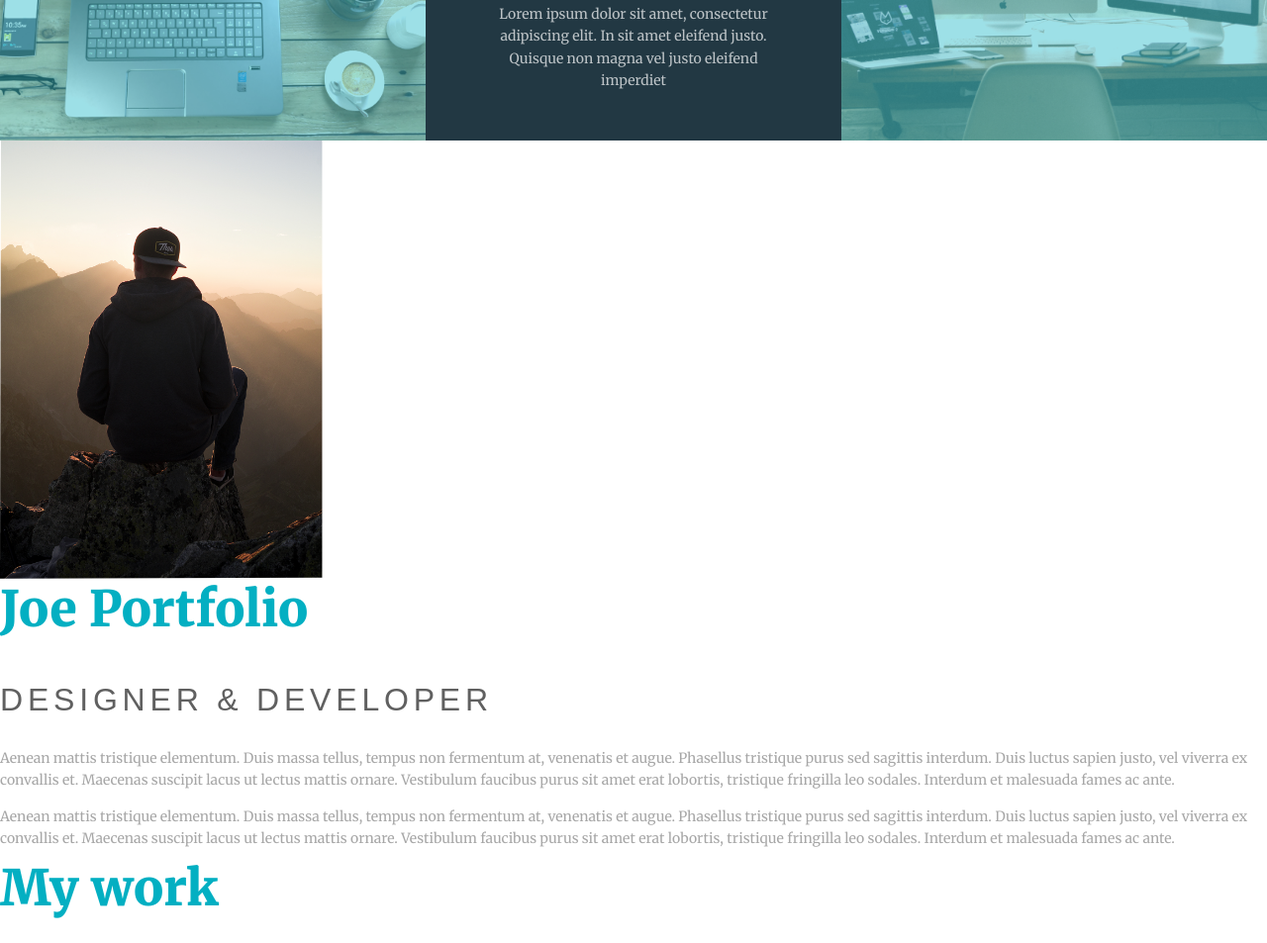
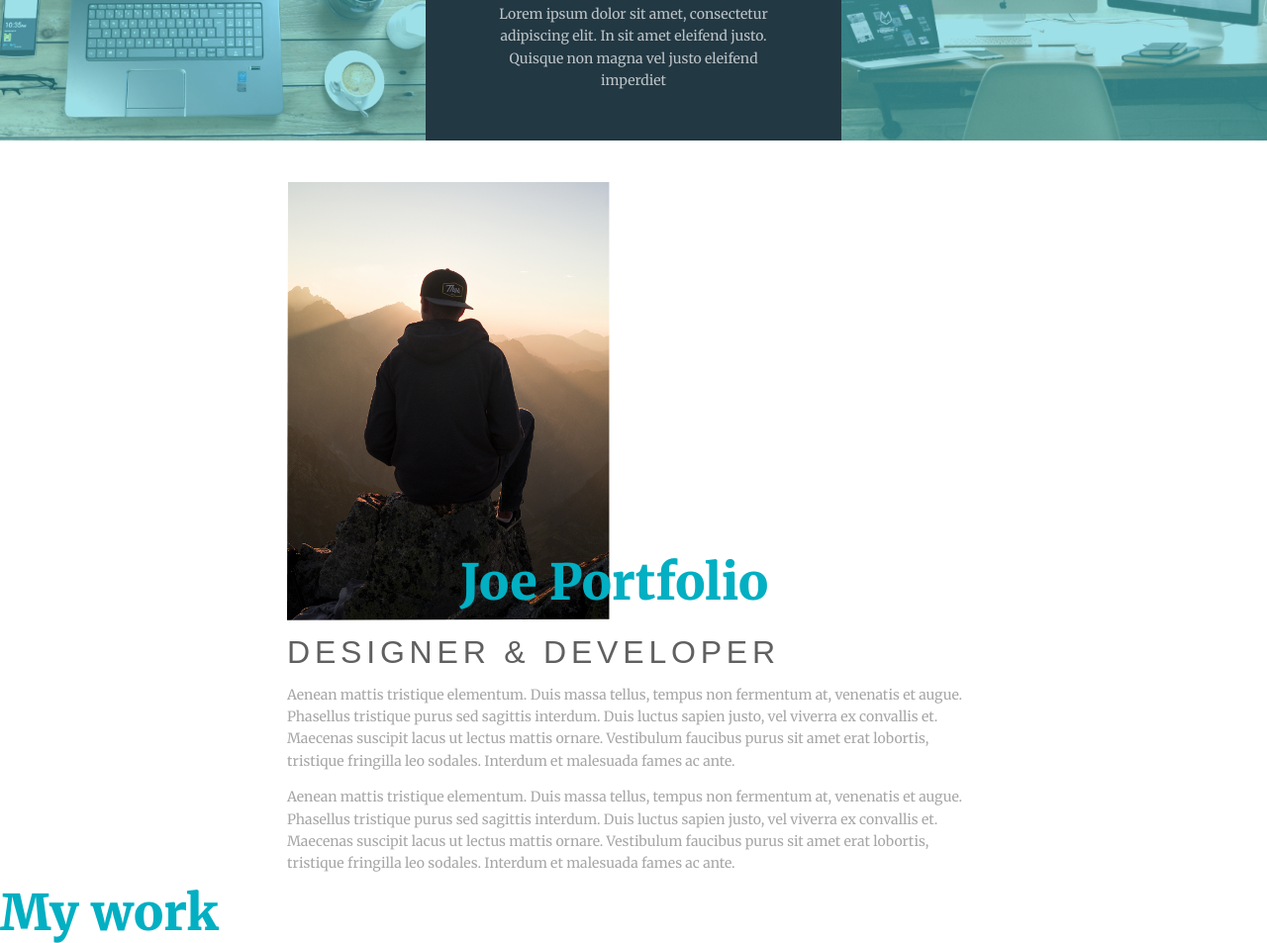
Before and after one commit to St3ve89/portfolio-with-css-grid, a website: page index.html in a window 1280 px wide. Shown: the part 961-1914 px from the top of the page at 99% size. Drawn offline with Linux system fonts and the light colour scheme; a web font is replaced by a local one.

Commit message:
Styling the about-me section

```diff
--- a/index.html
+++ b/index.html
@@ -30,7 +30,7 @@
   <!-- section about me -->
 
   <section class="about-me">
-    <img src="img/joe-portfolio.png" alt="A picture of Joe">
+    <img class="about-img" src="img/joe-portfolio.png" alt="A picture of Joe">
     <h1 class="about-title">Joe Portfolio</h1>
     <h2 class="about-subtitle">Designer & Developer</h2>
     <div class="about-text">
--- a/scss/modules/_all.scss
+++ b/scss/modules/_all.scss
@@ -1,2 +1,3 @@
 @import 'typography';
 @import 'colors';
+@import 'placeholders';
--- /dev/null
+++ b/scss/modules/_placeholders.scss
@@ -0,0 +1,13 @@
+%container{
+  width: 90%;
+  margin: 0 auto;
+  max-width: 50em;
+}
+
+%clearfix {
+  &::after {
+    content:'';
+    display: block;
+    clear: both;
+  }
+}
--- /dev/null
+++ b/scss/partials/_about_me.scss
@@ -0,0 +1,44 @@
+.about-me {
+  @extend %container;
+  @extend %clearfix;
+  margin-top: 3em;
+}
+
+.about-img{
+  @media (min-width: 42em) {
+    float: left;
+    margin-right: 1em;
+  }
+}
+
+.about-title {
+  margin-bottom: .25em;
+}
+
+.about-subtitle{
+  margin: .5em 0;
+}
+
+@supports (display: grid) {
+  .about-me{
+    display: grid;
+    grid-template-columns: [port-start] minmax(6em, 1fr) [name-start] minmax(6em, 1fr) [img-end] 2fr [port-end];
+  }
+
+  .about-img{
+    grid-column: port / img;
+    grid-row: 1 / 2;
+  }
+
+  .about-title{
+    grid-column: name / port;
+    grid-row: 1 / 2;
+    align-self: end;
+  }
+
+  .about-subtitle, .about-text {
+    grid-column: port / port;
+  }
+
+
+}
--- a/scss/partials/_all.scss
+++ b/scss/partials/_all.scss
@@ -1,3 +1,4 @@
 @import 'base';
 @import 'welcome';
 @import 'intro';
+@import 'about_me';
```
Also changed, not shown: css/main.css.
